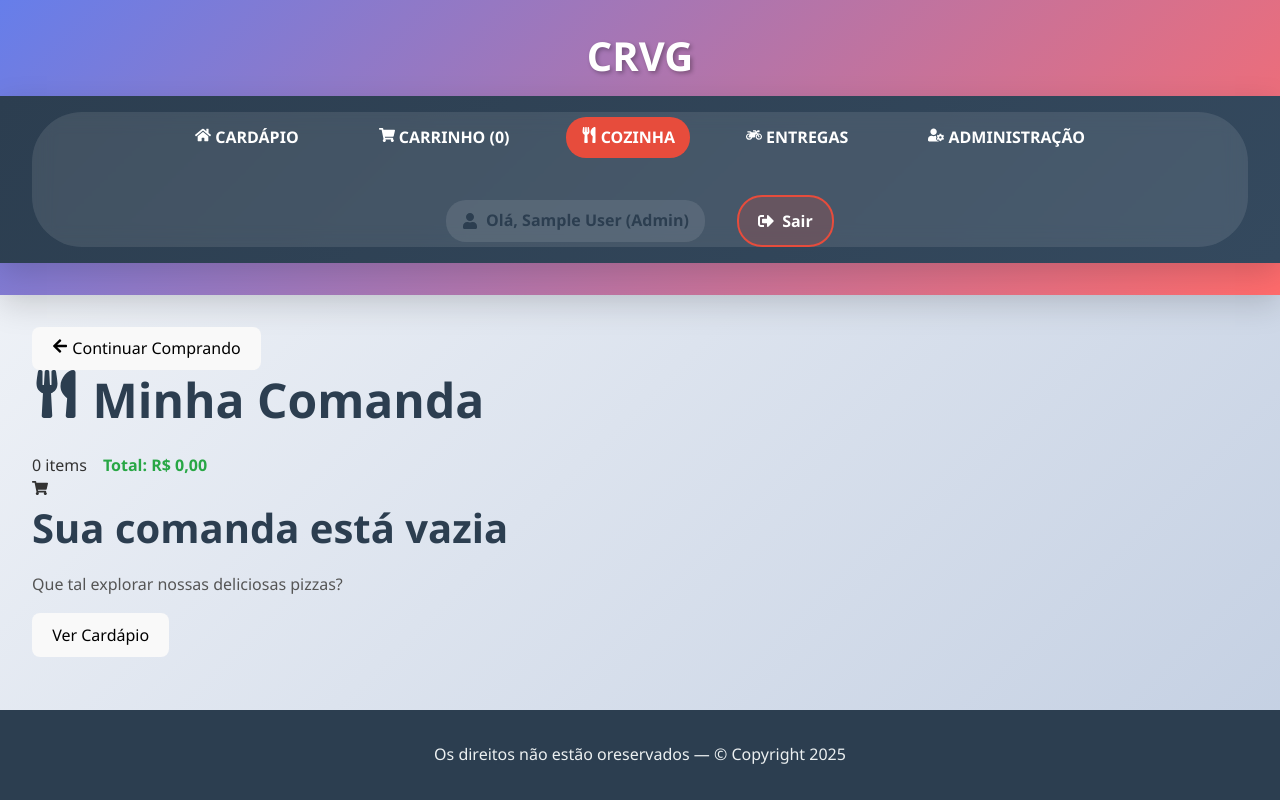
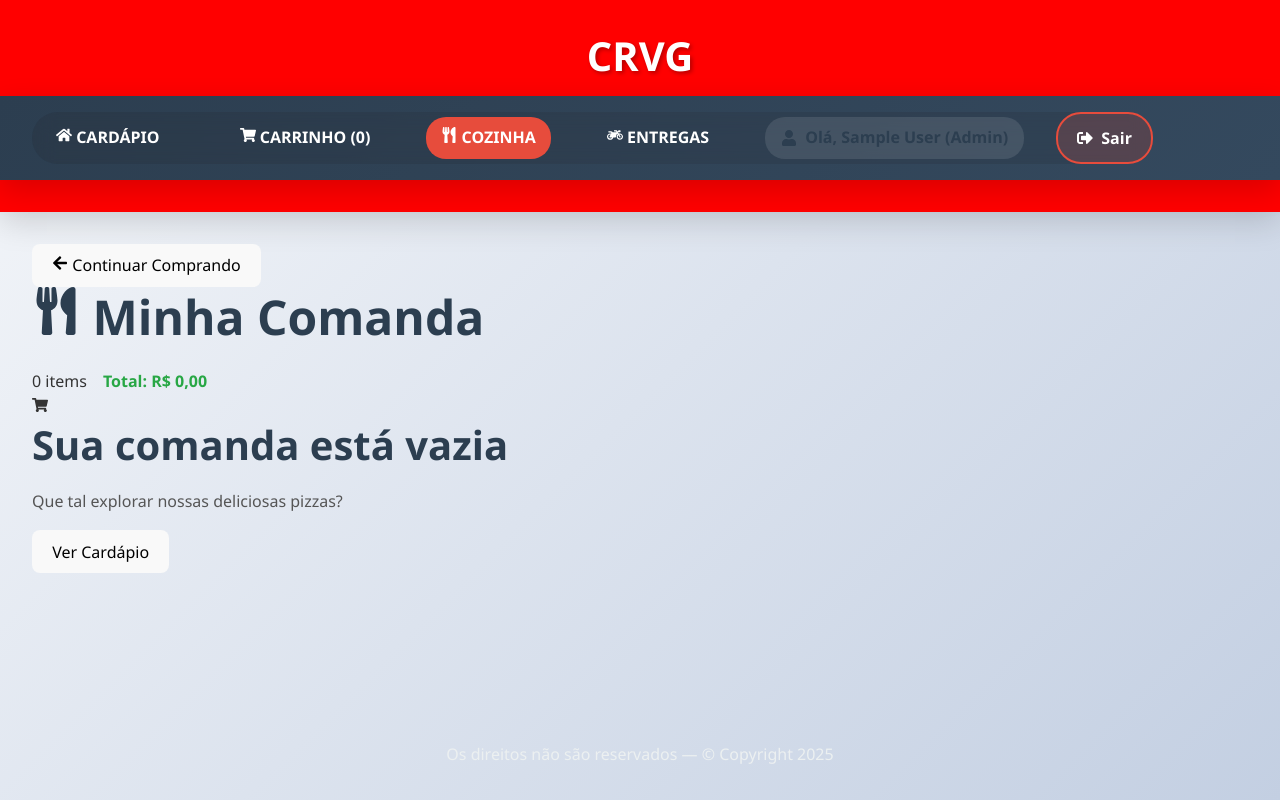
Before and after one commit to juliooujc/PIZZARIA-CALLIDUS, a React (Vite) app in the folder frontend/: page /carrinho in a window 1280 px wide. Built offline with nearby package versions, Linux system fonts and the light colour scheme; sample sign-in values are in the browser's storage.

Commit message:
Frases e palavras trocadas

```diff
--- a/frontend/src/App.css
+++ b/frontend/src/App.css
@@ -1,8 +1,8 @@
 /* App.css - Design Moderno e Responsivo */
 :root {
-  --primary-color: #ff6b6b;
-  --secondary-color: #667eea;
-  --accent-color: #e67e22;
+  --primary-color: #ff0000;
+  --secondary-color: #ff0000;
+  --accent-color: #2bff00;
   --success-color: #27ae60;
   --warning-color: #f39c12;
   --danger-color: #e74c3c;
@@ -107,7 +107,7 @@ a:hover {
   display: flex;
   justify-content: center;
   gap: 0;
-  background: rgba(255, 255, 255, 0.1);
+  background: rgba(36, 28, 28, 0.1);
   backdrop-filter: blur(10px);
   border-radius: 50px;
   padding: 0.5rem;
@@ -295,7 +295,7 @@ a:hover {
 
 /* Footer/Rodape */
 .rodape {
-  background: linear-gradient(135deg, var(--dark-color) 0%, #2c3e50 100%);
+  background: linear-gradient(135deg, #000000 100%);
   color: var(--white-color);
   padding: 2rem;
   text-align: center;
@@ -511,7 +511,7 @@ a:hover {
 /* Dark mode support */
 @media (prefers-color-scheme: dark) {
   body {
-    background: linear-gradient(135deg, #2c3e50 0%, #34495e 100%);
+    background: linear-gradient(135deg, #ffffff 100%);
     color: var(--light-color);
   }
 
--- a/frontend/src/components/Navegacao.css
+++ b/frontend/src/components/Navegacao.css
@@ -1,6 +1,6 @@
 /* components/Navegacao.css */
 .nav {
-  background: linear-gradient(135deg, #e74c3c 0%, #c0392b 100%);
+  background: linear-gradient(135deg, #000000 0%, #160d0c 100%);
   padding: 1rem 2rem;
   box-shadow: 0 2px 10px rgba(0, 0, 0, 0.1);
 }
--- a/frontend/src/components/Navegacao.jsx
+++ b/frontend/src/components/Navegacao.jsx
@@ -1,4 +1,3 @@
-// components/Navegacao.jsx
 import React from 'react';
 import { Link } from 'react-router-dom';
 import {
@@ -32,7 +31,6 @@ const Navegacao = () => {
           </Link>
         </li>
 
-        {/* Links para Cozinha e Entregas - todos os usuários autenticados podem acessar */}
         {isAuthenticated && (
           <>
             <li>
@@ -46,14 +44,6 @@ const Navegacao = () => {
               </Link>
             </li>
 
-            {/* Link para Administração - apenas para admin */}
-            {user?.role === 'admin' && (
-              <li>
-                <Link to="/administracao">
-                  <FaUserCog /> Administração
-                </Link>
-              </li>
-            )}
           </>
         )}
 
--- a/frontend/src/components/Rodape.jsx
+++ b/frontend/src/components/Rodape.jsx
@@ -1,11 +1,10 @@
-// Rodape.js
 import React from "react"
 
 const Rodape = () => {
     return (
         <footer className="rodape">
             <p>
-                Os direitos não estão oreservados &#8212; &copy; Copyright 2025
+                Os direitos não são reservados &#8212; &copy; Copyright 2025
             </p>
         </footer>
 
--- a/frontend/src/components/pages/Carrinho.css
+++ b/frontend/src/components/pages/Carrinho.css
@@ -7,7 +7,7 @@
   border: 1px solid #e1e1e1;
   border-radius: 8px;
   margin-bottom: 1rem;
-  background: white;
+  background: rgb(36, 33, 33);
   transition: box-shadow 0.2s;
 }
 
@@ -35,7 +35,7 @@
   gap: 0.5rem;
   cursor: pointer;
   padding: 0.5rem 1rem;
-  border: 2px solid #e1e1e1;
+  border: 2px solid #050404;
   border-radius: 6px;
   transition: all 0.2s;
 }
--- a/frontend/src/components/pages/Home.css
+++ b/frontend/src/components/pages/Home.css
@@ -5,7 +5,7 @@
 
 /* Hero Section */
 .hero-section {
-  background: linear-gradient(135deg, #ff6b6b 0%, #ee5a24 100%);
+  background: linear-gradient(135deg, #ff0000 100%);
   color: white;
   padding: 4rem 2rem;
   text-align: center;
--- a/frontend/src/components/pages/Home.jsx
+++ b/frontend/src/components/pages/Home.jsx
@@ -1,7 +1,5 @@
 import React from "react";
 import { useNavigate } from 'react-router-dom';
-import { FaShoppingCart, FaStar, FaFire } from 'react-icons/fa';
-import { useCarrinho } from '../../context/CarrinhoContext';
 import './Home.css';
 
 const Home = ({ pizzas }) => {
@@ -25,20 +23,13 @@ const Home = ({ pizzas }) => {
 
   return (
     <main className='home-container'>
-      {/* Hero Section Minimalista */}
       <section className="hero-section">
         <div className="hero-content">
-          <h1>Pizzaria Callidus</h1>
-          <p>Sabores autênticos, entregas rápidas</p>
+          <h1>Pizzas do dia</h1>
+          <p>Saborosas e irresistíveis</p>
         </div>
       </section>
-
-      {/* Pizzas em Destaque */}
       <section className="pizzas-section">
-        <div className="section-header">
-          <h2>Pizzas em Destaque</h2>
-          <p>Nossas especialidades mais pedidas</p>
-        </div>
 
         <div className="pizzas-grid">
           {pizzasDestaque.map((pizza) => (
--- a/frontend/src/components/pages/NotFound.jsx
+++ b/frontend/src/components/pages/NotFound.jsx
@@ -68,7 +68,7 @@ const NotFound = () => {
         <div className="not-found-contact">
           <p>Precisa de ajuda?</p>
           <a href="tel:+551199999999" className="contact-link">
-            📞 (11) 9999-9999
+            📞 (92) 9999-9999
           </a>
           <a href="mailto:contato@pizzaria.com" className="contact-link">
             ✉️ contato@pizzaria.com
--- a/frontend/src/components/pages/Pizza.jsx
+++ b/frontend/src/components/pages/Pizza.jsx
@@ -48,7 +48,6 @@ const Pizza = ({ pizza }) => {
 
   return (
     <main className='principal'>
-      {/* Breadcrumb */}
       <div className="breadcrumb">
         <button
           onClick={() => navigate('/')}
@@ -61,7 +60,6 @@ const Pizza = ({ pizza }) => {
       </div>
 
       <div className='pizza-detail-container'>
-        {/* Pizza Image Section */}
         <div className='pizza-image-section'>
           <div className='pizza-image-wrapper'>
             <img
@@ -80,7 +78,6 @@ const Pizza = ({ pizza }) => {
           </div>
         </div>
 
-        {/* Pizza Info Section */}
         <div className='pizza-info-section'>
           <div className='pizza-header'>
             <h1 className='pizza-title'>{pizza.nome}</h1>
@@ -107,7 +104,6 @@ const Pizza = ({ pizza }) => {
             <p>{pizza.descricao}</p>
           </div>
 
-          {/* Ingredients */}
           <div className='ingredients-section'>
             <h3>🍅 Ingredientes</h3>
             <div className='ingredients-grid'>
@@ -119,7 +115,6 @@ const Pizza = ({ pizza }) => {
             </div>
           </div>
 
-          {/* Order Section */}
           <div className='order-section'>
             <h3>🛒 Faça seu pedido</h3>
 
@@ -170,7 +165,6 @@ const Pizza = ({ pizza }) => {
             </button>
           </div>
 
-          {/* Nutritional Info (opcional) */}
           {pizza.informacoesNutricionais && (
             <div className='nutritional-info'>
               <h3>📊 Informações Nutricionais</h3>
@@ -186,17 +180,6 @@ const Pizza = ({ pizza }) => {
           )}
         </div>
       </div>
-
-      {/* Recommended Pizzas Section (opcional) */}
-      <div className="recommended-section">
-        <h2>🍕 Você também pode gostar</h2>
-        <div className="recommended-grid">
-          {/* Aqui você pode adicionar pizzas recomendadas */}
-          <div className="recommended-placeholder">
-            <p>Carregando recomendações...</p>
-          </div>
-        </div>
-      </div>
     </main>
   );
 };
```
Also changed, not shown: frontend/src/components/pages/Carrinho.jsx (+1 -7 lines).
